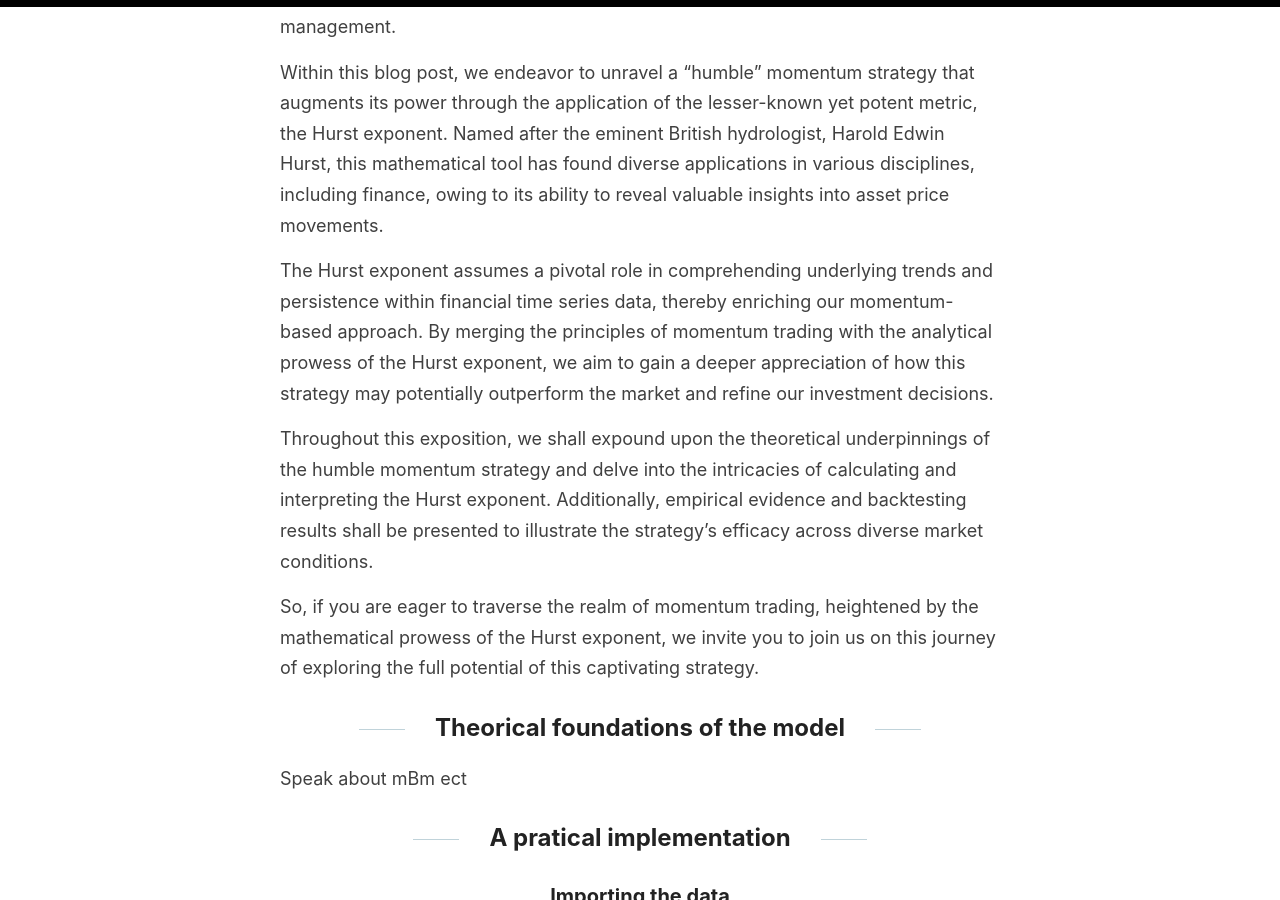
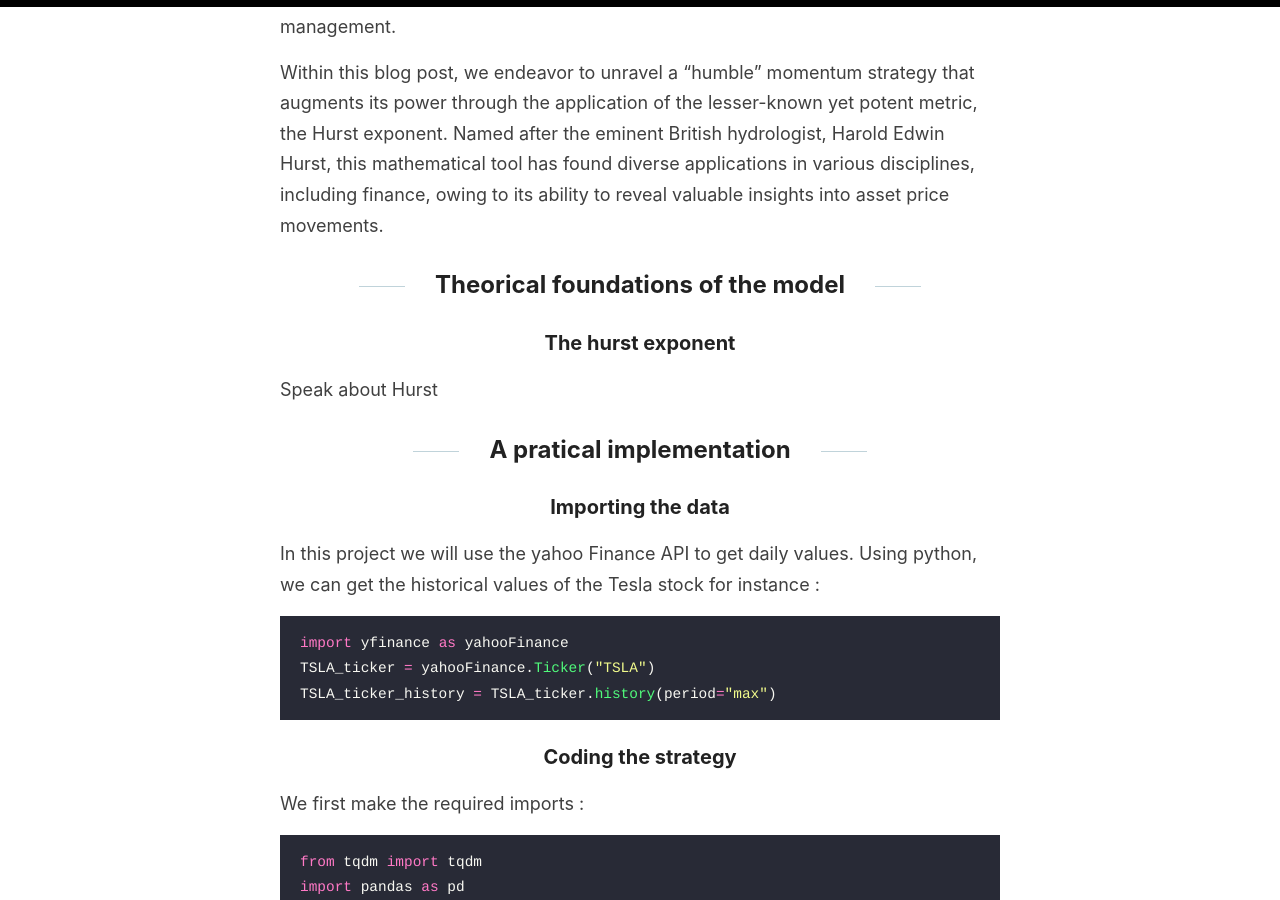
Before and after one commit to Zaltarba/blog, a Jekyll site: the page built from _posts/2023-07-21-MomentumTrading.md, in a window 1280 px wide and 900 px high, scrolled down 823 px. Built offline with Jekyll 4.4.1, drawn with Linux system fonts in a browser that asks for light colours.

Commit message:
Update 2023-07-21-MomentumTrading.md

```diff
--- a/_posts/2023-07-21-MomentumTrading.md
+++ b/_posts/2023-07-21-MomentumTrading.md
@@ -15,15 +15,11 @@ The momentum strategy is a widely-used investment approach based on the belief t
 
 Within this blog post, we endeavor to unravel a "humble" momentum strategy that augments its power through the application of the lesser-known yet potent metric, the Hurst exponent. Named after the eminent British hydrologist, Harold Edwin Hurst, this mathematical tool has found diverse applications in various disciplines, including finance, owing to its ability to reveal valuable insights into asset price movements.
 
-The Hurst exponent assumes a pivotal role in comprehending underlying trends and persistence within financial time series data, thereby enriching our momentum-based approach. By merging the principles of momentum trading with the analytical prowess of the Hurst exponent, we aim to gain a deeper appreciation of how this strategy may potentially outperform the market and refine our investment decisions.
-
-Throughout this exposition, we shall expound upon the theoretical underpinnings of the humble momentum strategy and delve into the intricacies of calculating and interpreting the Hurst exponent. Additionally, empirical evidence and backtesting results shall be presented to illustrate the strategy's efficacy across diverse market conditions.
-
-So, if you are eager to traverse the realm of momentum trading, heightened by the mathematical prowess of the Hurst exponent, we invite you to join us on this journey of exploring the full potential of this captivating strategy.
-
 ## Theorical foundations of the model
 
-Speak about mBm ect
+### The hurst exponent
+
+Speak about Hurst
 
 ## A pratical implementation
 
```
